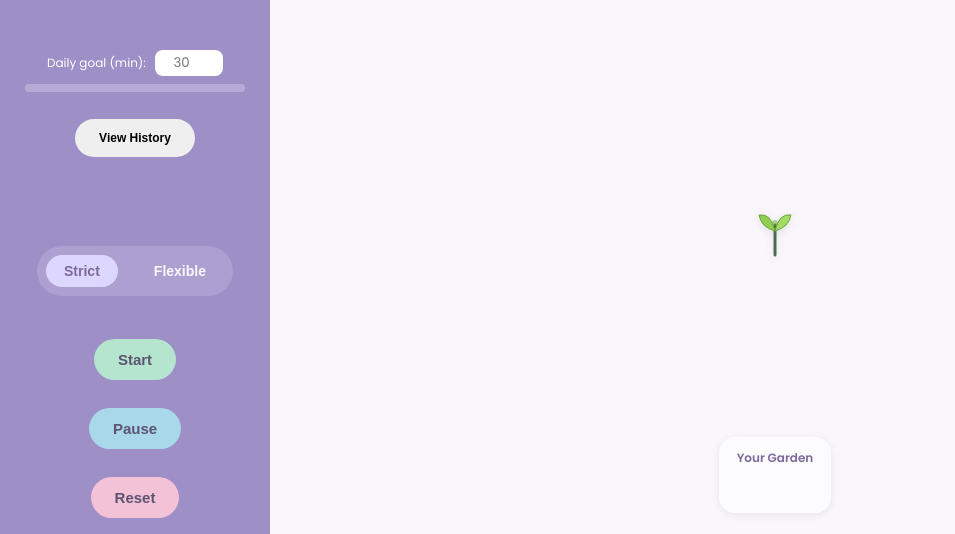
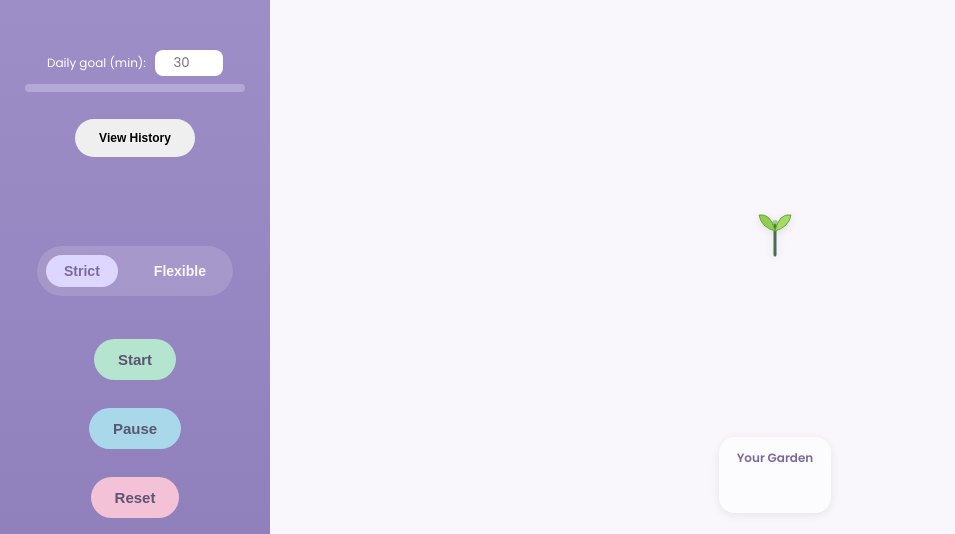
Before and after one commit to jiya032007/focus-garden, a plain HTML site: page index.html in a window 1280 px wide. Shown: the part 266-800 px from the top of the page, without its empty margins (0-955 px from the left). Drawn offline with Linux system fonts and the light colour scheme.

Commit message:
added soft gradient to the sidebar

```diff
--- a/style.css
+++ b/style.css
@@ -456,3 +456,7 @@ h1 {
     transform: translateY(0);
     box-shadow: none;
 }
+
+.sidebar {
+    background: linear-gradient(180deg, #a595cd 0%, #8b7bb8 100%);
+}
```
